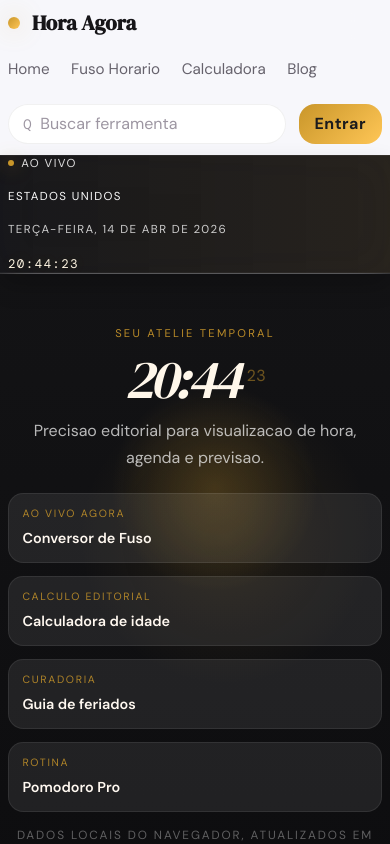
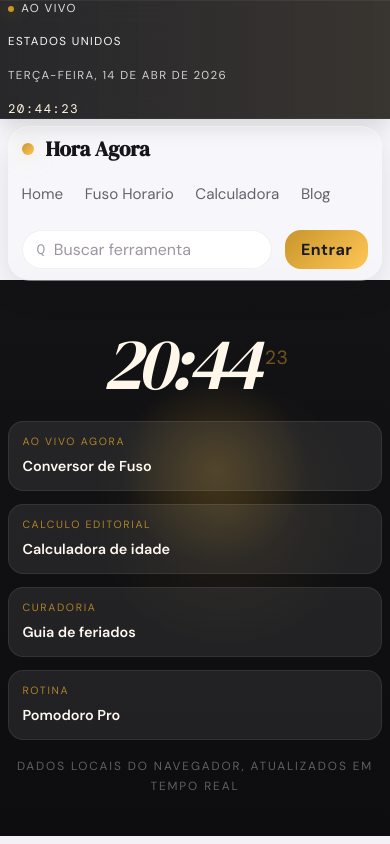
Before and after one commit to italophcarvalho/hora-agora, a Next.js app: page / in a window 390 px wide. Shown: the top 844 px of the page. Built offline with nearby package versions, Linux system fonts and the light colour scheme; no server answers.

Commit message:
Add files via upload

```diff
--- a/src/app/globals.css
+++ b/src/app/globals.css
@@ -64,16 +64,41 @@ input {
 }
 
 .site-header {
+  position: relative;
+  z-index: 60;
+}
+
+.header-panel-shell {
   position: sticky;
-  top: 0;
-  z-index: 40;
-  background: rgba(247, 247, 251, 0.74);
-  backdrop-filter: blur(16px);
-  box-shadow: 0 10px 28px rgba(20, 18, 24, 0.08);
+  top: 2.35rem;
+  z-index: 59;
+  padding-top: 0.45rem;
+  transition:
+    transform 220ms ease,
+    opacity 220ms ease;
 }
 
 .header-panel {
-  padding: 0.8rem 0 0.7rem;
+  padding: 0.8rem 1rem 0.7rem;
+  border-radius: 1.35rem;
+  background: rgba(247, 247, 251, 0.62);
+  backdrop-filter: blur(16px) saturate(135%);
+  box-shadow:
+    inset 0 1px 0 rgba(255, 255, 255, 0.82),
+    0 12px 32px rgba(20, 18, 24, 0.1);
+}
+
+.site-header.is-scrolled .header-panel {
+  background: rgba(247, 247, 251, 0.54);
+  box-shadow:
+    inset 0 1px 0 rgba(255, 255, 255, 0.72),
+    0 16px 36px rgba(20, 18, 24, 0.12);
+}
+
+.site-header.is-header-hidden .header-panel-shell {
+  transform: translateY(calc(-100% - 1rem));
+  opacity: 0;
+  pointer-events: none;
 }
 
 .brand-row {
@@ -185,16 +210,18 @@ input {
 }
 
 .precision-strip {
-  position: relative;
+  position: sticky;
+  top: 0;
+  z-index: 60;
   background:
-    linear-gradient(90deg, rgba(15, 15, 18, 0.84), rgba(28, 22, 13, 0.72)),
-    rgba(13, 13, 15, 0.76);
+    linear-gradient(90deg, rgba(15, 15, 18, 0.72), rgba(28, 22, 13, 0.62)),
+    rgba(13, 13, 15, 0.62);
   color: rgba(255, 255, 255, 0.86);
-  backdrop-filter: blur(18px) saturate(140%);
+  backdrop-filter: blur(16px) saturate(135%);
   box-shadow:
     inset 0 1px 0 rgba(255, 255, 255, 0.06),
     inset 0 -1px 0 rgba(255, 255, 255, 0.04),
-    0 12px 24px rgba(0, 0, 0, 0.16);
+    0 8px 20px rgba(0, 0, 0, 0.12);
 }
 
 .precision-row {
@@ -366,14 +393,10 @@ input {
   display: grid;
   justify-items: center;
   text-align: center;
-  gap: 0.85rem;
+  gap: 1rem;
   width: min(100%, 1080px);
   margin: 0 auto;
-  padding: 1.4rem 0 0.75rem;
-}
-
-.hero-stage-kicker {
-  color: rgba(201, 150, 42, 0.92);
+  padding: 1rem 0 0.75rem;
 }
 
 .clock-hero {
@@ -386,24 +409,18 @@ input {
 .clock-major {
   font-family: var(--font-serif), Georgia, serif;
   font-style: italic;
-  font-size: clamp(3.4rem, 8vw, 5.8rem);
+  font-size: clamp(4.6rem, 11vw, 7.6rem);
   line-height: 0.88;
   letter-spacing: -0.06em;
 }
 
 .clock-minor {
-  padding-top: 0.8rem;
+  padding-top: 1rem;
   font-family: var(--font-mono), monospace;
-  font-size: clamp(1rem, 2.5vw, 1.8rem);
+  font-size: clamp(1.2rem, 3vw, 2.2rem);
   line-height: 1;
   color: rgba(201, 150, 42, 0.88);
   opacity: 0.56;
-}
-
-.hero-stage-caption {
-  margin: 0;
-  max-width: 30rem;
-  color: rgba(255, 255, 255, 0.7);
 }
 
 .hero-pill-grid {
@@ -960,6 +977,10 @@ input {
 }
 
 @media (max-width: 900px) {
+  .header-panel-shell {
+    top: 2.55rem;
+  }
+
   .brand-row {
     grid-template-columns: 1fr;
     justify-items: start;
@@ -1009,6 +1030,10 @@ input {
     align-items: flex-start;
   }
 
+  .header-panel {
+    padding-inline: 0.85rem;
+  }
+
   .hero-pill-grid,
   .editorial-grid,
   .footer-grid {
--- a/src/app/page.tsx
+++ b/src/app/page.tsx
@@ -83,11 +83,7 @@ export default function HomePage() {
       <section className="editorial-hero">
         <div className="shell-width hero-shell">
           <div className="hero-stage">
-            <span className="hero-stage-kicker">SEU ATELIE TEMPORAL</span>
             <GlobalClock variant="hero" />
-            <p className="hero-stage-caption">
-              Precisao editorial para visualizacao de hora, agenda e previsao.
-            </p>
             <div className="hero-pill-grid">
               {featuredTools.map((tool) => (
                 <Link key={tool.title} href={tool.href} className="hero-pill">
--- a/src/components/layout/Header.tsx
+++ b/src/components/layout/Header.tsx
@@ -1,3 +1,6 @@
+"use client";
+
+import { useEffect, useState } from "react";
 import Link from "next/link";
 import {
   BrowserCountry,
@@ -13,8 +16,67 @@ const navLinks = [
 ];
 
 export function Header() {
+  const [isVisible, setIsVisible] = useState(true);
+  const [isScrolled, setIsScrolled] = useState(false);
+
+  useEffect(() => {
+    let lastY = window.scrollY;
+
+    const handleScroll = () => {
+      const currentY = window.scrollY;
+      const delta = currentY - lastY;
+
+      setIsScrolled(currentY > 24);
+
+      if (currentY <= 24) {
+        setIsVisible(true);
+        lastY = currentY;
+        return;
+      }
+
+      if (Math.abs(delta) < 6) {
+        return;
+      }
+
+      if (delta > 0) {
+        setIsVisible(false);
+      } else {
+        setIsVisible(true);
+      }
+
+      lastY = currentY;
+    };
+
+    window.addEventListener("scroll", handleScroll, { passive: true });
+
+    return () => window.removeEventListener("scroll", handleScroll);
+  }, []);
+
+  const headerClassName = [
+    "site-header",
+    isScrolled ? "is-scrolled" : "",
+    isVisible ? "is-header-visible" : "is-header-hidden",
+  ]
+    .filter(Boolean)
+    .join(" ");
+
   return (
-    <header className="site-header">
+    <header className={headerClassName}>
+      <div className="precision-strip">
+        <div className="shell-width precision-row">
+          <div className="precision-label-group">
+            <span className="precision-live-dot" aria-hidden="true" />
+            <span className="precision-label">AO VIVO</span>
+          </div>
+          <div className="precision-meta">
+            <BrowserCountry />
+            <BrowserDate />
+            <GlobalClock variant="inline" />
+          </div>
+        </div>
+      </div>
+
+      <div className="header-panel-shell">
         <div className="shell-width header-panel">
           <div className="brand-row">
             <Link href="/" className="brand-link">
@@ -47,19 +109,6 @@ export function Header() {
             </div>
           </div>
         </div>
-
-      <div className="precision-strip">
-        <div className="shell-width precision-row">
-          <div className="precision-label-group">
-            <span className="precision-live-dot" aria-hidden="true" />
-            <span className="precision-label">AO VIVO</span>
-          </div>
-          <div className="precision-meta">
-            <BrowserCountry />
-            <BrowserDate />
-            <GlobalClock variant="inline" />
-          </div>
-        </div>
       </div>
     </header>
   );
```
Lines whose indentation alone changed are shown as unchanged.
